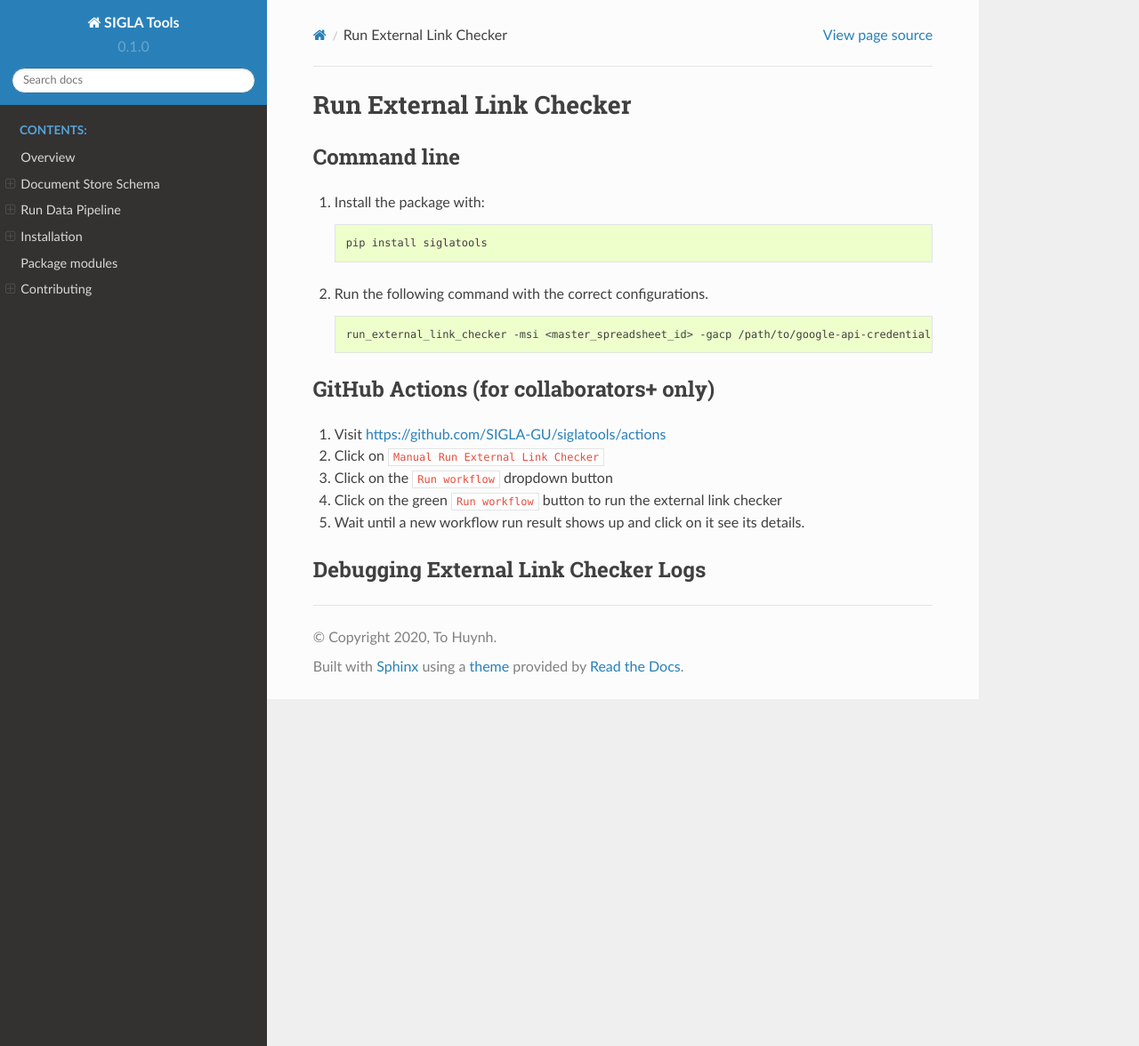
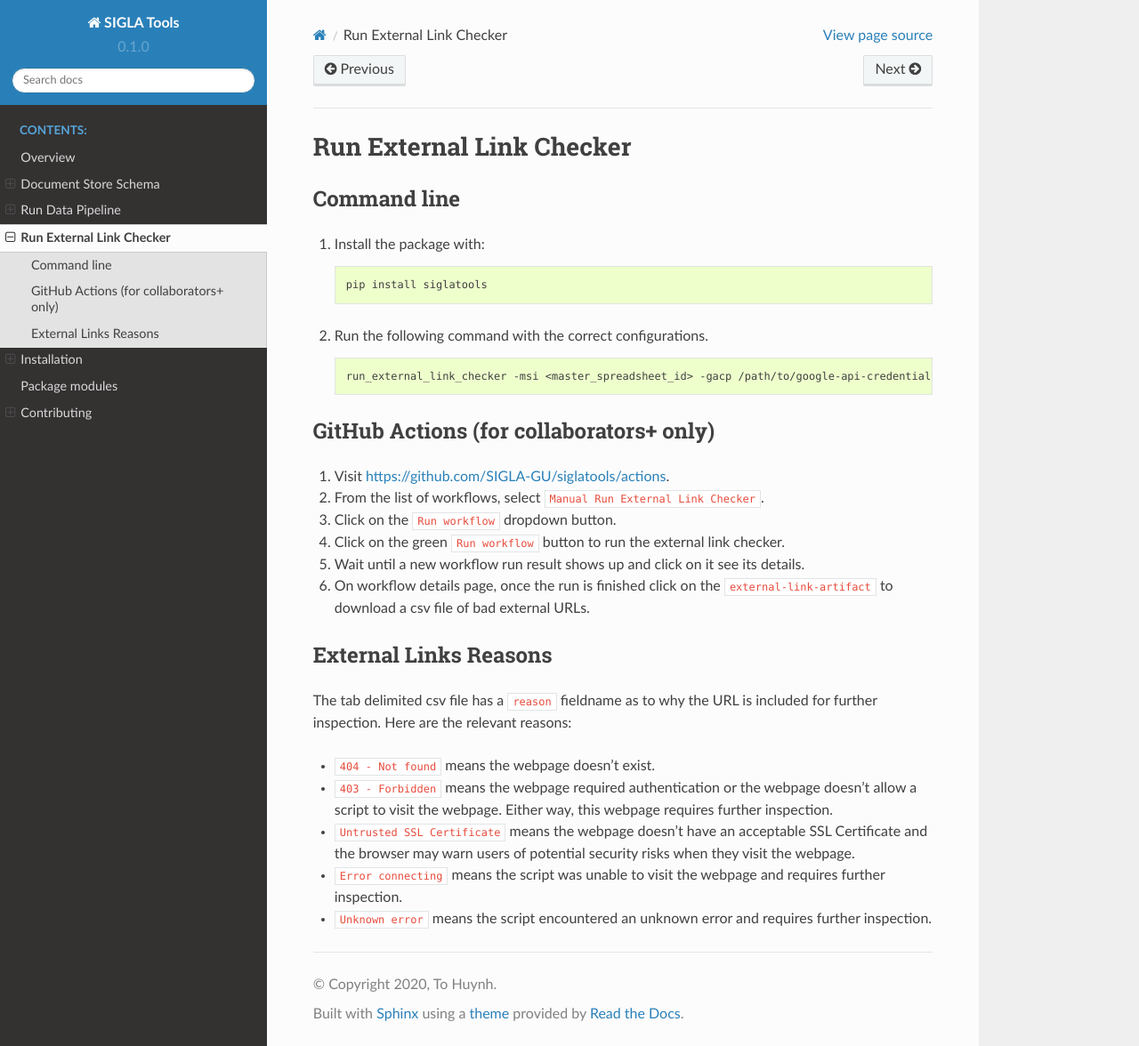
Before and after one commit to SIGLA-GU/siglatools, a Sphinx documentation site: the page built from docs/run_external_link_checker.md, in a window 1280 px wide and 1176 px high. Shown: the whole window at 89% size. Built offline with Sphinx 7.4.7 and the Read the Docs theme 2.0.0, drawn with Linux system fonts in a browser that asks for light colours; pages that are not in the unit, such as notebooks, are missing from menus.

Commit message:
Update link checker documentation

```diff
--- a/docs/index.rst
+++ b/docs/index.rst
@@ -9,6 +9,7 @@
    Overview <self>
    document_store_schema
    run_data_pipeline
+   run_external_link_checker
    installation
    Package modules <modules>
    contributing
--- a/docs/run_external_link_checker.md
+++ b/docs/run_external_link_checker.md
@@ -16,10 +16,18 @@
 
 ## GitHub Actions (for collaborators+ only)
 
-1. Visit https://github.com/SIGLA-GU/siglatools/actions
-2. Click on `Manual Run External Link Checker`
-3. Click on the `Run workflow` dropdown button
-4. Click on the green `Run workflow` button to run the external link checker
+1. Visit https://github.com/SIGLA-GU/siglatools/actions.
+2. From the list of workflows, select `Manual Run External Link Checker`.
+3. Click on the `Run workflow` dropdown button.
+4. Click on the green `Run workflow` button to run the external link checker.
 5. Wait until a new workflow run result shows up and click on it see its details.
+6. On workflow details page, once the run is finished click on the `external-link-artifact` to download a csv file of bad external URLs.
 
-## Debugging External Link Checker Logs
+## External Links Reasons
+
+The tab delimited csv file has a `reason` fieldname as to why the URL is included for further inspection. Here are the relevant reasons:
+- `404 - Not found` means the webpage doesn't exist.
+- `403 - Forbidden` means the webpage required authentication or the webpage doesn't allow a script to visit the webpage. Either way, this webpage requires further inspection.
+- `Untrusted SSL Certificate` means the webpage doesn't have an acceptable SSL Certificate and the browser may warn users of potential security risks when they visit the webpage.
+- `Error connecting` means the script was unable to visit the webpage and requires further inspection.
+- `Unknown error` means the script encountered an unknown error and requires further inspection.
```
